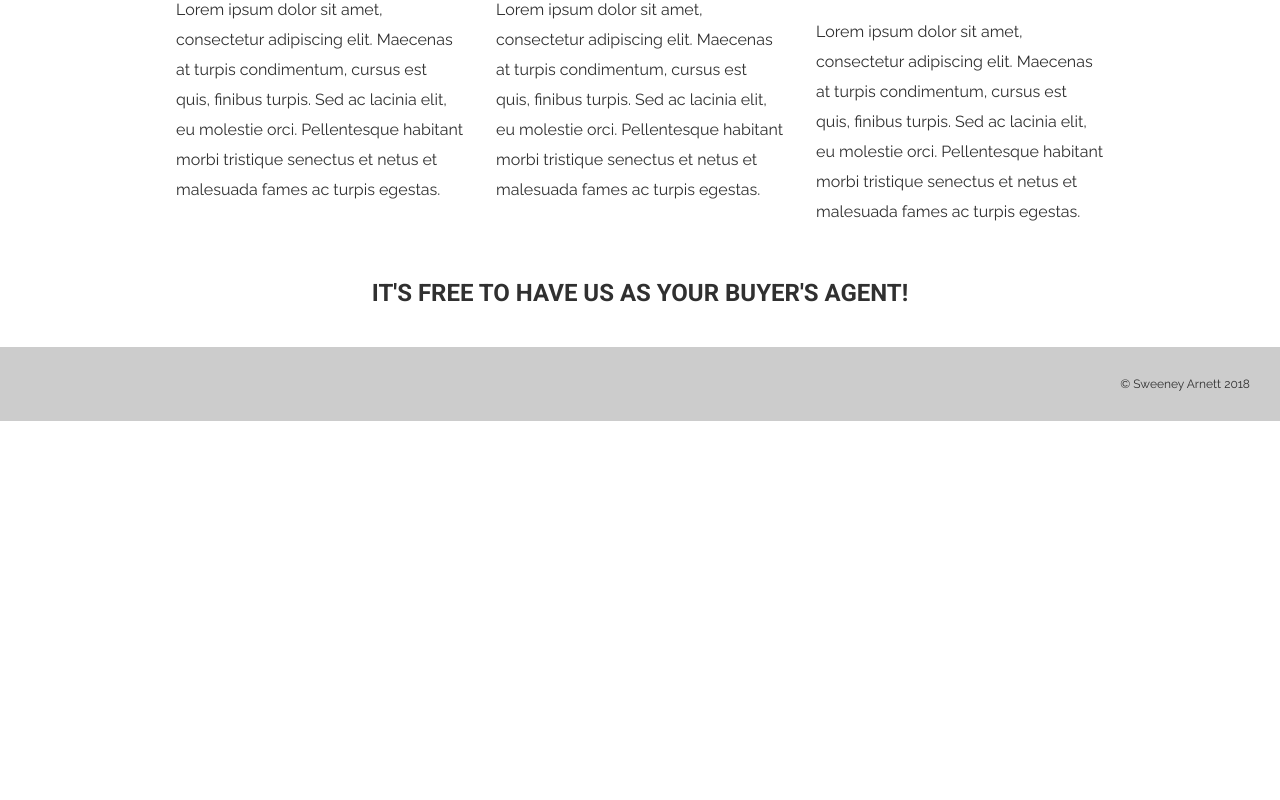
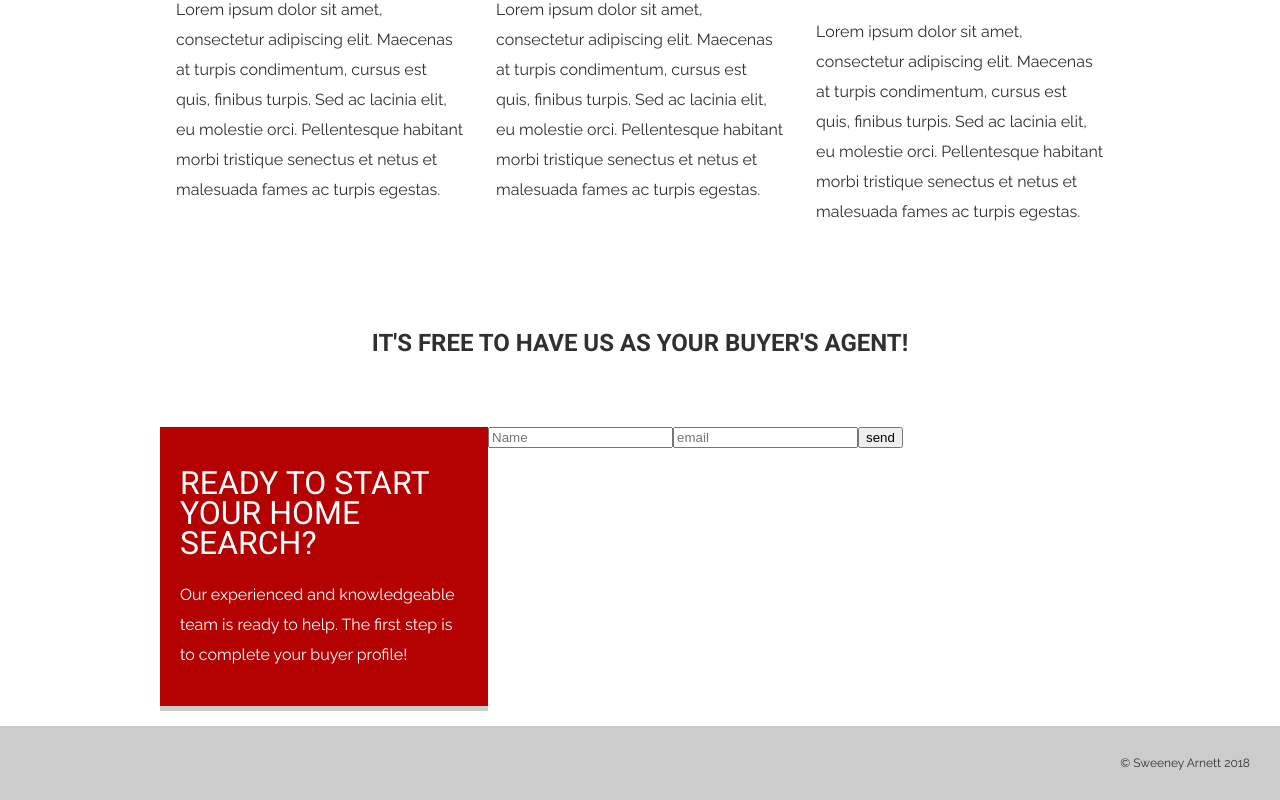
Before and after one commit to sweeneyyy/real-estate-project, a React (Create React App) app in the folder client/: page /buy in a window 1280 px wide. Shown: the part 1518-2318 px from the top of the page. Before the commit the page ends 1939 px from the top, so only its background shows below. Built offline with nearby package versions, Linux system fonts and the light colour scheme.

Commit message:
buy cta box and formspree

```diff
--- a/client/src/App.css
+++ b/client/src/App.css
@@ -143,6 +143,21 @@ strong {
 
 .divider {
   text-align: center;
+  margin: 70px 0;
+}
+
+.buy-CTA {
+  /* border: 1px solid red; */
+  width: 30%;
+  background: var(--red-color);
+  color: #fff;
+  box-shadow: 0 5px 0 var(--light-gray-color);
+  padding: 20px;
+}
+
+.buy-CTA h1, .buy-CTA p {
+  font-weight: 100;
+  line-height: 30px;
 }
 
 /* Neighborhoods */
--- a/client/src/realestate/Buy.js
+++ b/client/src/realestate/Buy.js
@@ -1,12 +1,38 @@
 import React, { Component } from 'react';
+import PropTypes from 'prop-types';
 
-function BuyIntroduction(props) {
+class BuyerInput extends Component {
+  render() {
+    return (
+      <form action="https://formspree.io/sweeneyarnett@gmail.com"
+      method="POST">
+        <input type='text' name='name' placeholder='Name'/>
+        <input type='email' name='_replyto' placeholder='email'/>
+        <input type='submit' value='send' />
+      </form>
+    )
+  }
+}
+
+function BuySectionCTA(props) {
   return (
-    <div>
-      <p className='buy-intro'>We love helping buyers <strong>find their dream home</strong>. That's why we work with each client individually, taking the time to understand their unique lifestyles, needs and wishes. This is about more than a certain number of bedrooms or a particular ZIP code. It's about your life, and it's important to us.</p>
-      <img src="https://picsum.photos/g/1300/300/?random" className="image-buy"/>
+    <div className='buy-CTA'>
+      <h1>Ready to Start Your Home Search?</h1>
+      <p>Our experienced and knowledgeable team is ready to help. The first step is to complete your buyer profile!</p>
     </div>
   )
+}
+
+function BuySectionDivider(props) {
+  return (
+    <div className='divider'>
+      <h2>{props.message}</h2>
+    </div>
+  )
+}
+
+BuySectionDivider.PropTypes = {
+  message: PropTypes.string.isRequired
 }
 
 function BuySection(props) {
@@ -20,10 +46,17 @@ function BuySection(props) {
   )
 }
 
-function BuySectionDivider(props) {
+BuySection.PropTypes = {
+  icon: PropTypes.string.isRequired,
+  buySectionHeader: PropTypes.string.isRequired,
+  buySectionText: PropTypes.string.isRequired
+}
+
+function BuyIntroduction(props) {
   return (
-    <div className='divider'>
-      <h2>{props.message}</h2>
+    <div>
+      <p className='buy-intro'>We love helping buyers <strong>find their dream home</strong>. That's why we work with each client individually, taking the time to understand their unique lifestyles, needs and wishes. This is about more than a certain number of bedrooms or a particular ZIP code. It's about your life, and it's important to us.</p>
+      <img src="https://picsum.photos/g/1300/300/?random" className="image-buy"/>
     </div>
   )
 }
@@ -69,6 +102,10 @@ class Buy extends Component {
         <BuySectionDivider
             message={'It\'s Free to Have Us As Your Buyer\'s Agent!'}
           />
+          <div className='buy-container'>
+            <BuySectionCTA />
+            <BuyerInput />
+          </div>
       </div>
       );
   }
```
